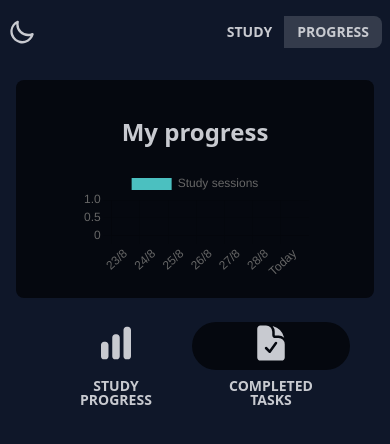
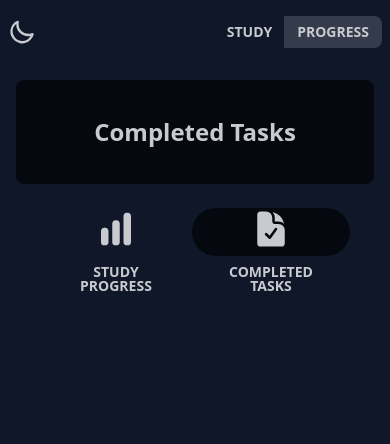
Before and after one commit to etretf/pomodoro-app, a React (Vite) app in the folder pomodoro-react/: page /progress in a window 390 px wide. Both pictures are taken after a click on the button "COMPLETED TASKS". Shown: the top 444 px of the page. Built offline with nearby package versions, Linux system fonts and the light colour scheme.

Commit message:
Mobile responsiveness

```diff
--- a/pomodoro-react/src/App.jsx
+++ b/pomodoro-react/src/App.jsx
@@ -40,14 +40,21 @@ useEffect(() => {
 useEffect(() => {
     if(!isMobile){
         setOpenTab('all');
-        console.log(openTab);
     }
     if(isMobile){
         // default tab is timer
-        setOpenTab('timer');
-        console.log('timer default');
     }
 }, [isMobile])
+
+useEffect(() => {
+    if(currentSection === '/progress'){
+        setOpenTab('studyprogress');
+    }
+    else if(currentSection === '/study') {
+        setOpenTab('timer');
+    }
+}, [currentSection]);
+
 
 
 
@@ -279,7 +286,7 @@ console.log(openTab);
                             handleEnd={handleEnd}
                             />}
                             />
-                        <Route path="progress" element={<Progress date={date}/>}/>
+                        <Route path="progress" element={<Progress date={date} openTab={openTab}/>}/>
                         <Route path="styleguide" element={<Styleguide/>}/>
                     </Route>
                     <Route path="/*" element={<ErrorPage/>}/>
--- a/pomodoro-react/src/components/Navbar.jsx
+++ b/pomodoro-react/src/components/Navbar.jsx
@@ -8,7 +8,10 @@ export default function Root(props){
     const [currentTab, setCurrentTab] = useState(useLocation().pathname);
     const [currentTheme, setCurrentTheme] = useState(false);
 
-    props.handleSectionSwitch(currentTab);
+    useEffect(()=>{
+        props.handleSectionSwitch(currentTab);
+    }, [currentTab]);
+
 
     const seconds = props.time % 60;
     const minutes = Math.floor(props.time / 60);
@@ -60,7 +63,7 @@ export default function Root(props){
             onClick={() =>
             {
                 switchTab("/study");
-                props.handleSectionSwitch('study');
+                props.handleSectionSwitch('/study');
             }}>
                 Study</Link>
             <Link
@@ -70,7 +73,7 @@ export default function Root(props){
             onClick={() =>
             {
                 switchTab("/progress");
-                props.handleSectionSwitch('progress');
+                props.handleSectionSwitch('/progress');
             }}>
                 Progress</Link>
         </div>
--- a/pomodoro-react/src/components/Progress.jsx
+++ b/pomodoro-react/src/components/Progress.jsx
@@ -146,6 +146,21 @@ export default function Progress(props){
         },
     };
 
+    const mobileOptions = {
+        indexAxis : 'y',
+        elements: {
+            bar: {
+                borderWidth: 2,
+            }
+        },
+        responsive: true,
+        plugins: {
+            legend: {
+                position: 'right'
+            }
+        }
+    }
+
     return(
         <div className="container flex flex-col gap-4 min-h-fit p-4">
             {/*
@@ -172,14 +187,16 @@ export default function Progress(props){
                         })}
                     </div>
                     </div> */}
-            <div className="rounded-lg col-span-2 p-4 flex flex-col items-center bg-base-200">
+            { console.log(props.openTab)}
+            <div className={`rounded-lg col-span-2 p-4 flex flex-col items-center bg-base-200 ${props.openTab === 'studyprogress' || props.openTab === 'all' ? '' : 'hidden'}`}>
                 <h2 className="p-5">My progress</h2>
                 <div className="graph-div">
                     <Bar options={options} data={data}/>
+                    {/* <Bar options={mobileOptions} data={data}/> */}
                 </div>
 
             </div>
-            <div className={`rounded-lg col-span-2 p-4 items-center bg-base-200 to-do-component ${props.openTab === 'tasks' ? 'flex flex-col' : 'hidden'}`}>
+            <div className={`rounded-lg col-span-2 p-4 items-center bg-base-200 to-do-component ${props.openTab === 'tasks' || props.openTab ==='all' ? 'flex flex-col' : 'hidden'}`}>
                 <h2 className="p-5">Completed Tasks</h2>
                 {toDoItems.map((task, index) => <Task key={index} {...task}/>)}
             </div>
```
